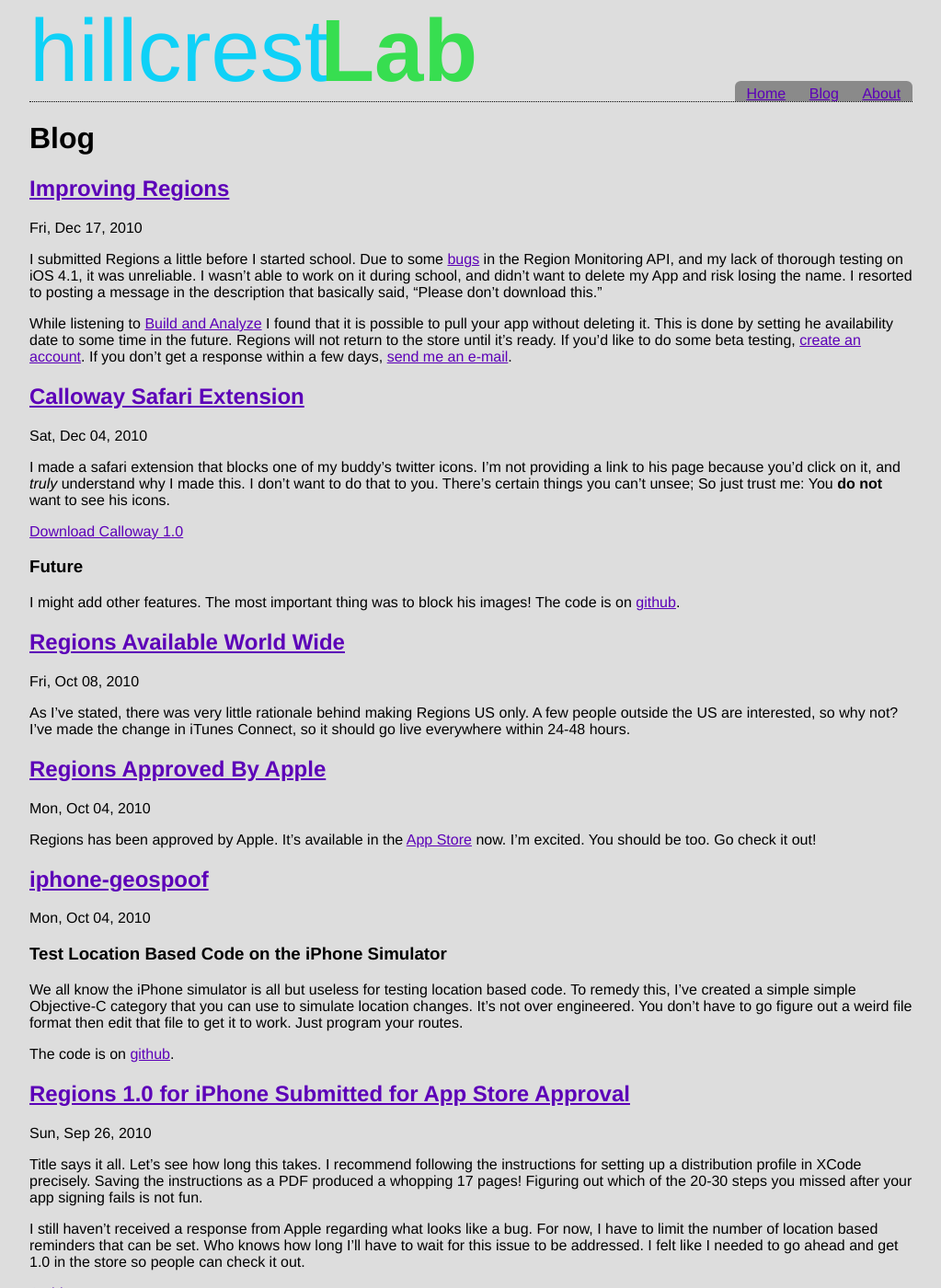
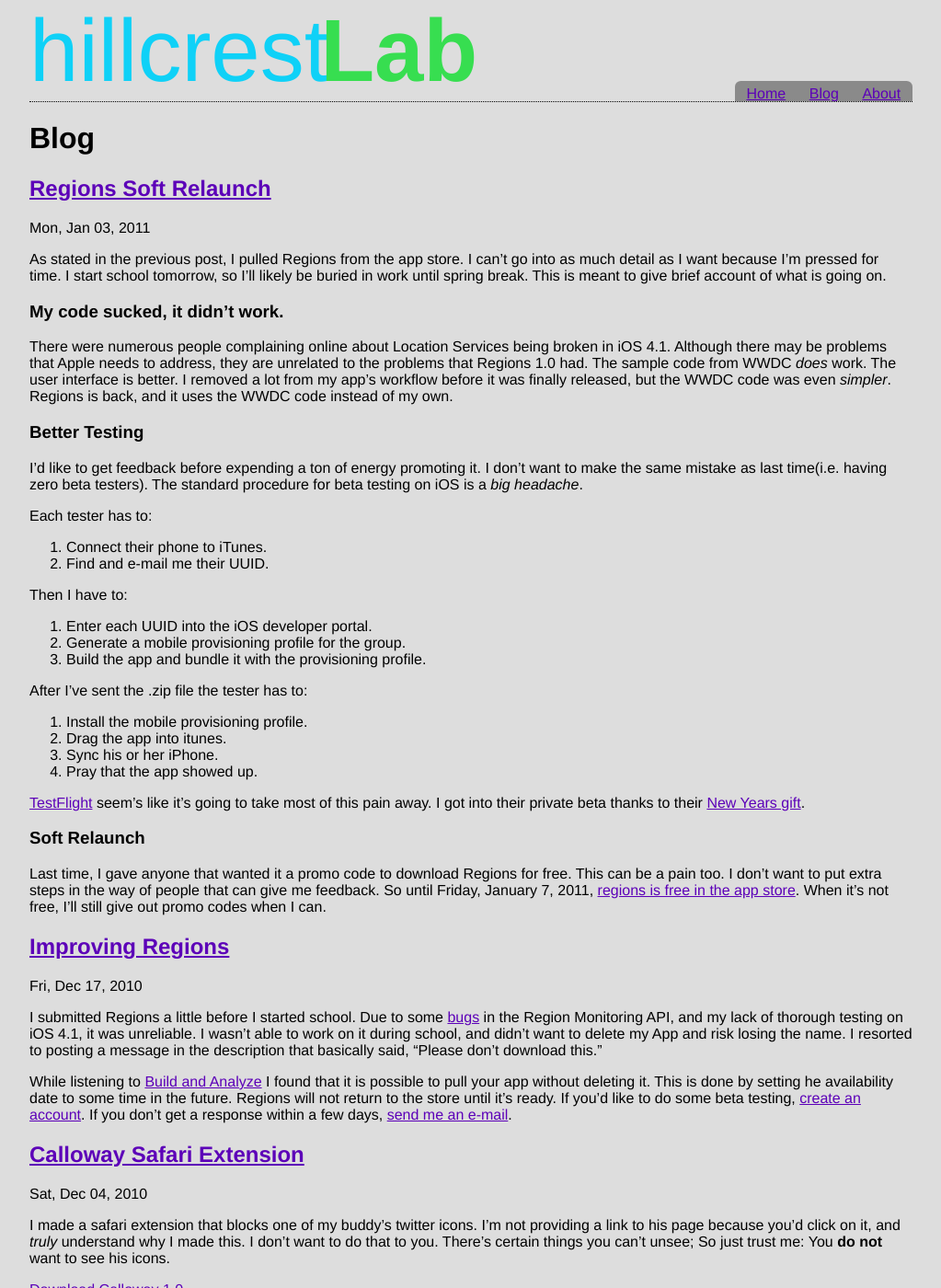
Before and after one commit to derrickj/hillcrestlab.com, a Jekyll site: the page built from blog/index.html, in a window 1280 px wide and 1400 px high. Shown: the whole window at 92% size, without its empty margins (128-1151 px from the left). Built offline with Jekyll 4.4.1, drawn with Linux system fonts in a browser that asks for light colours; Markdown is read by kramdown in place of the engine named in the settings.

Commit message:
new post for soft-relaunch of regions. update front page

```diff
--- /dev/null
+++ b/_posts/2011-1-3-regions-soft-relaunch.markdown
@@ -0,0 +1,36 @@
+---
+layout: post
+date: 2011-1-3 00:11:00
+---
+
+As stated in the previous post, I pulled Regions from the app store.  I can't go into as much detail as I want because I'm pressed for time. I start school tomorrow, so I'll likely be buried in work until spring break. This is meant to give brief account of what is going on.
+
+### My code sucked, it didn't work.
+There were numerous people complaining online about Location Services being broken in iOS 4.1. Although there may be problems that Apple needs to address, they are unrelated to the problems that Regions 1.0 had.
+The sample code from WWDC *does* work. The user interface is better. I removed a lot from my app's workflow before it was finally released, but the WWDC code was even *simpler*. Regions is back, and it uses the WWDC code instead of my own.
+
+### Better Testing
+I'd like to get feedback before expending a ton of energy promoting it. I don't want to make the same mistake as last time(i.e. having zero beta testers). The standard procedure for beta testing on iOS is a *big headache*.
+
+Each tester has to:
+
+1. Connect their phone to iTunes.
+2. Find and e-mail me their UUID.
+
+Then I have to:
+
+1. Enter each UUID into the iOS developer portal.
+2. Generate a mobile provisioning profile for the group.
+3. Build the app and bundle it with the provisioning profile.
+
+After I've sent the .zip file the tester has to:
+
+4. Install the mobile provisioning profile.
+5. Drag the app into itunes.
+6. Sync his or her iPhone.
+7. Pray that the app showed up.
+
+[TestFlight](http://testflightapp.com/) seem's like it's going to take most of this pain away. I got into their private beta thanks to their [New Years gift](http://twitter.com/#!/testflightapp/status/21231076617748480).
+
+### Soft Relaunch
+Last time, I gave anyone that wanted it a promo code to download Regions for free. This can be a pain too. I don't want to put extra steps in the way of people that can give me feedback. So until Friday, January 7, 2011, [regions is free in the app store](http://itunes.apple.com/us/app/regions/id392441093). When it's not free, I'll still give out promo codes when I can.
```
Also changed, not shown: index.html (+3 -14 lines).
